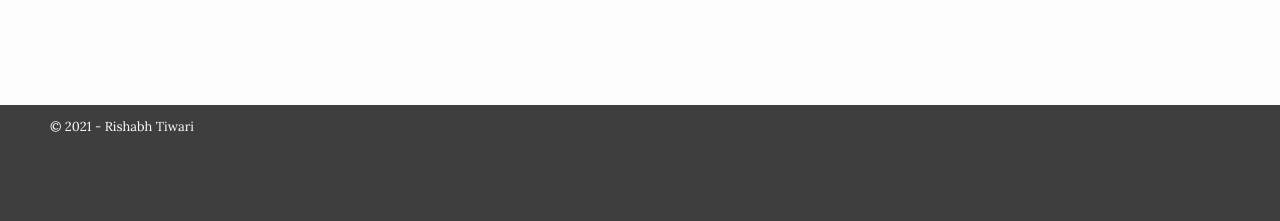
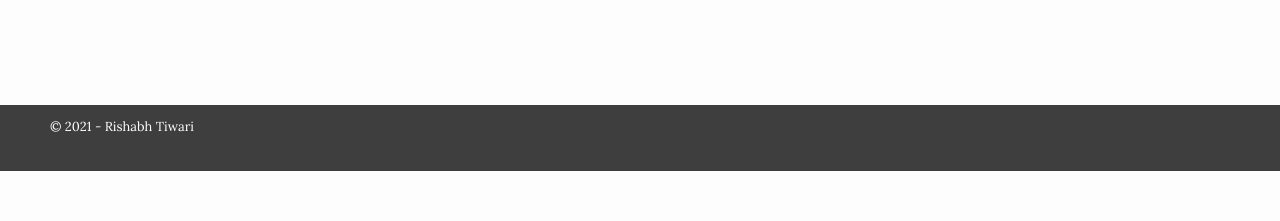
Before and after one commit to Rishabhtwr17/rishabhtiwari, a PHP site: page / in a window 1280 px wide. Shown: the part 1984-2205 px from the top of the page. After the commit the page ends 2155 px from the top, so only its background shows below. Run offline with PHP 8.4, Linux system fonts and the light colour scheme; some libraries are stand-ins or nearby versions.

Commit message:
css change

```diff
--- a/css/resume.css
+++ b/css/resume.css
@@ -497,10 +497,9 @@ text-transform: uppercase;
         transition: 0.1s ease;
     }
 
-footer{
+.footer_section{
     background: #3e3e3e;
     padding: 10px 50px;
-    align-content: center;
     color: #ffffff;
 }
 
--- a/index.html
+++ b/index.html
@@ -309,14 +309,10 @@
 
     <!-- FOOTER -->
     <footer class="footer_section" id="footer">
-        <div class="container">
-            <div class="row">
                  <div class="copyright">
     <p>&copy 2021 - Rishabh Tiwari</p>
   </div>
 
-            </div>
-        </div>
 
     </footer>
 
```
